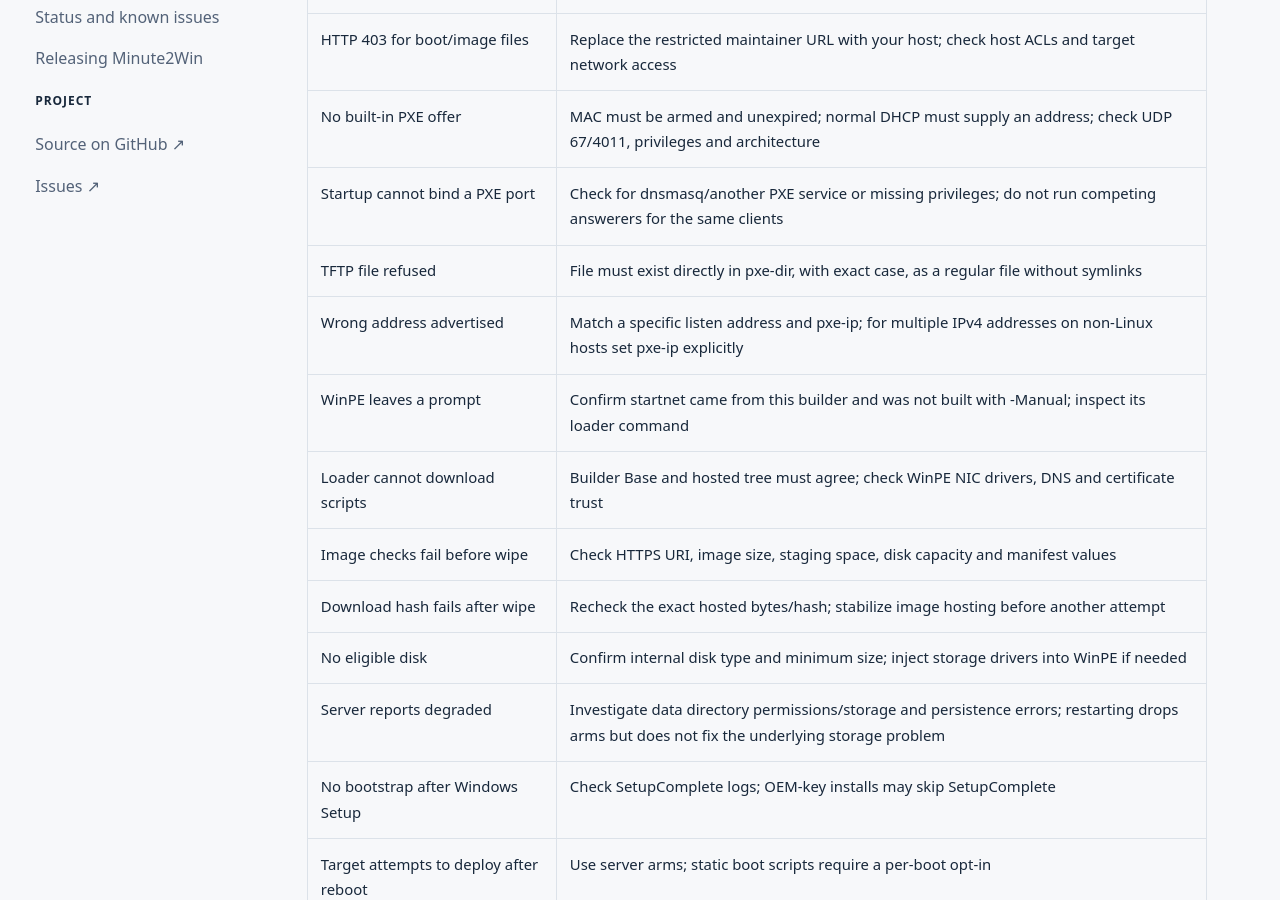
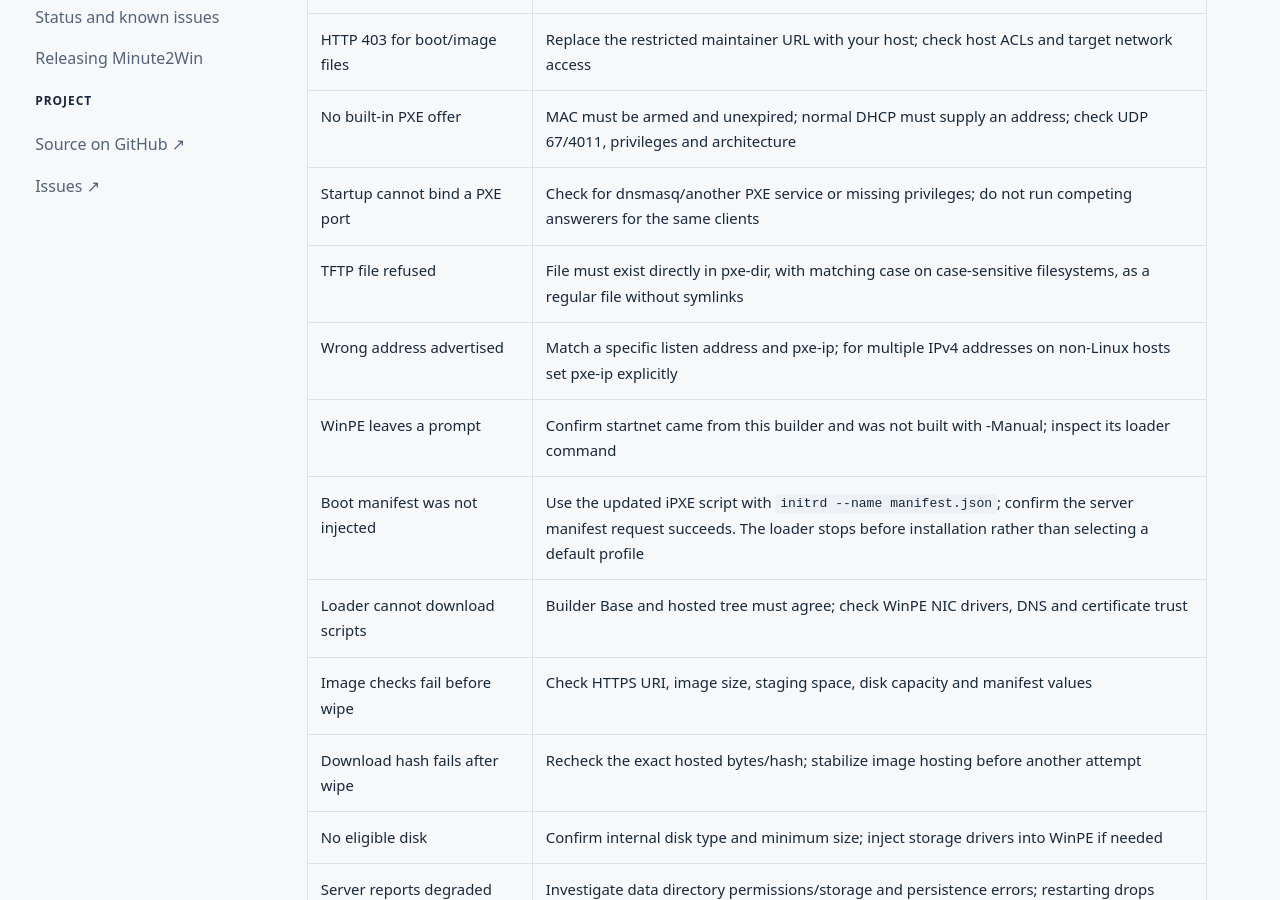
Before and after one commit to spilloid/minute2win, a Jekyll site: the page built from docs/TROUBLESHOOTING.md, in a window 1280 px wide and 900 px high, scrolled down 448 px. Built offline with Jekyll 4.4.1, drawn with Linux system fonts in a browser that asks for light colours.

Commit message:
Fix UEFI manifest injection and refuse implicit installer fallback

```diff
--- a/docs/TROUBLESHOOTING.md
+++ b/docs/TROUBLESHOOTING.md
@@ -12,9 +12,10 @@ Begin with the server console output and [Status](STATUS.md). A consumed arm mea
 | HTTP 403 for boot/image files | Replace the restricted maintainer URL with your host; check host ACLs and target network access |
 | No built-in PXE offer | MAC must be armed and unexpired; normal DHCP must supply an address; check UDP 67/4011, privileges and architecture |
 | Startup cannot bind a PXE port | Check for dnsmasq/another PXE service or missing privileges; do not run competing answerers for the same clients |
-| TFTP file refused | File must exist directly in pxe-dir, with exact case, as a regular file without symlinks |
+| TFTP file refused | File must exist directly in pxe-dir, with matching case on case-sensitive filesystems, as a regular file without symlinks |
 | Wrong address advertised | Match a specific listen address and pxe-ip; for multiple IPv4 addresses on non-Linux hosts set pxe-ip explicitly |
 | WinPE leaves a prompt | Confirm startnet came from this builder and was not built with -Manual; inspect its loader command |
+| Boot manifest was not injected | Use the updated iPXE script with `initrd --name manifest.json`; confirm the server manifest request succeeds. The loader stops before installation rather than selecting a default profile |
 | Loader cannot download scripts | Builder Base and hosted tree must agree; check WinPE NIC drivers, DNS and certificate trust |
 | Image checks fail before wipe | Check HTTPS URI, image size, staging space, disk capacity and manifest values |
 | Download hash fails after wipe | Recheck the exact hosted bytes/hash; stabilize image hosting before another attempt |
```
Also changed, not shown: docs/BOOT_ASSETS.md (+1 -1 lines), docs/SERVER.md (+1 -1 lines), CHANGELOG.md, 5 other files.
